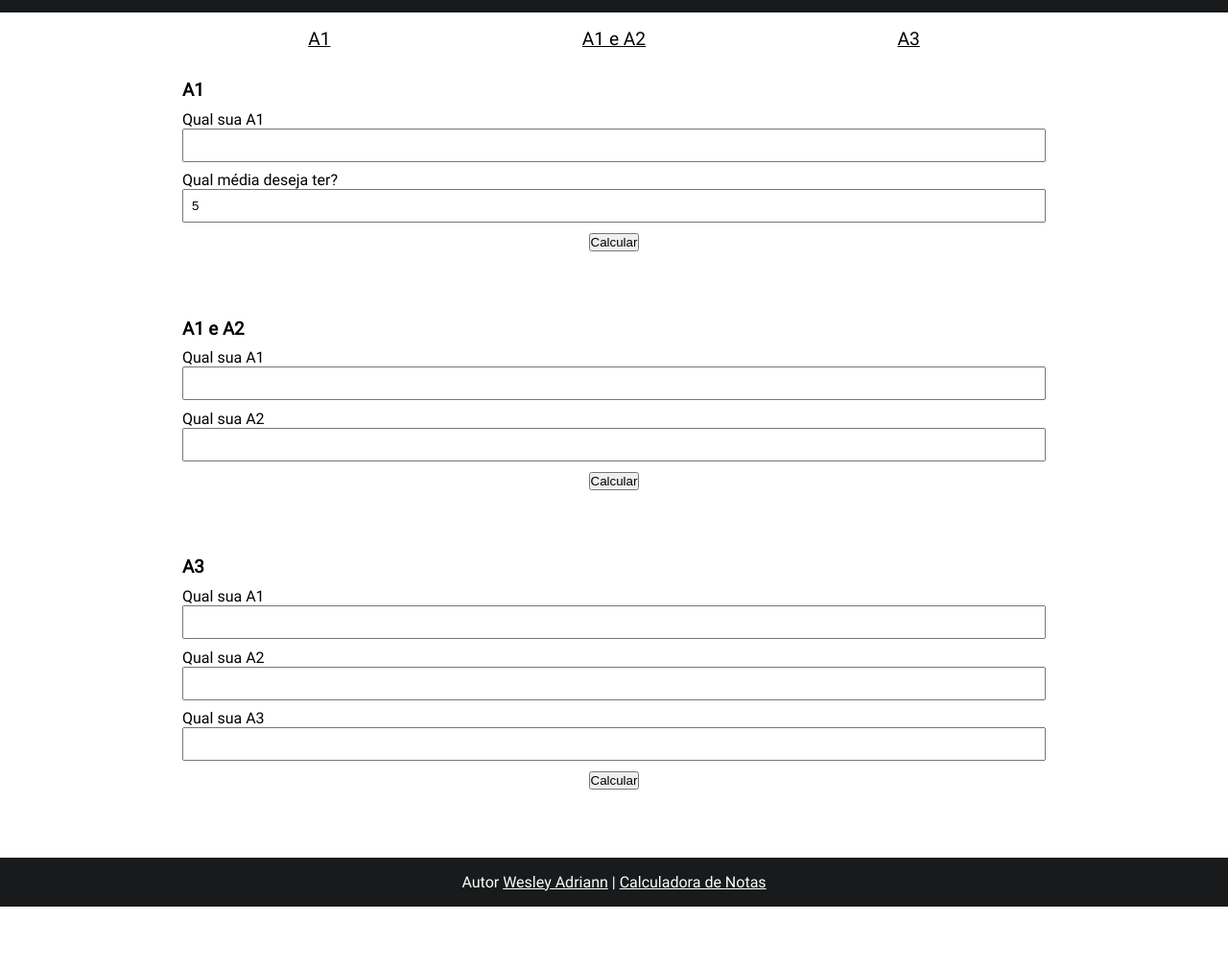
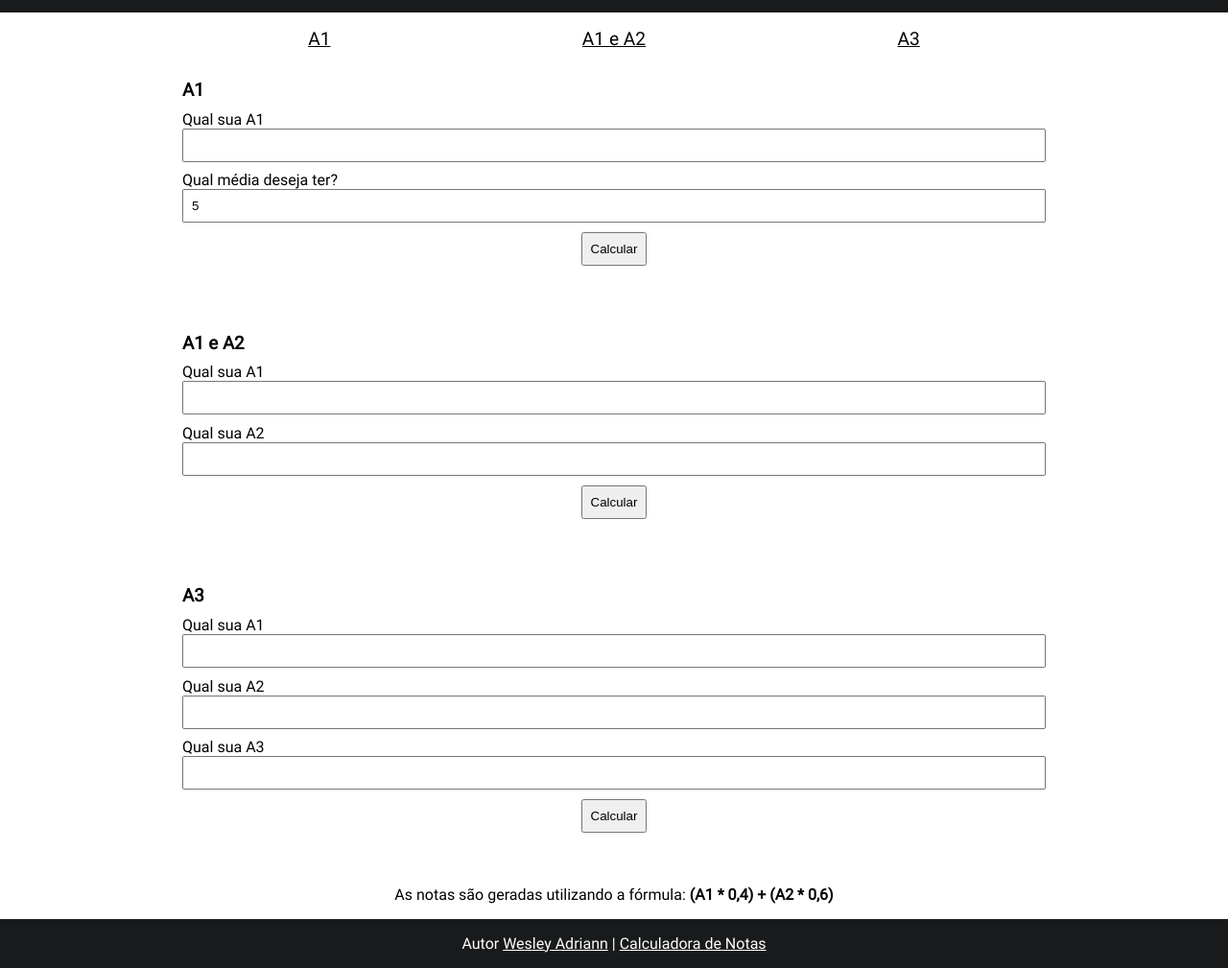
Before and after one commit to wesleyadriann/calculadora_de_notas_iesb, a plain HTML site: page index.html in a window 1280 px wide. Shown: the part 47-1056 px from the top of the page at 96% size. Before the commit the page ends 992 px from the top, so only its background shows below. Drawn offline with Linux system fonts and the light colour scheme.

Commit message:
Adds info
Signed-off-by: Wesley Adriann <wesleyadriann@gmail.com>

```diff
--- a/css/style.css
+++ b/css/style.css
@@ -152,6 +152,7 @@ h3 {
 }
 
 .button-wrapper button {
+    padding: 8px;
     width: 100%;
 }
 
@@ -176,6 +177,14 @@ h3 {
     min-height: 23px;
 }
 
+.formula {
+    text-align: center;
+}
+
+.formula span {
+    font-weight: bold;
+}
+
 footer {
     background-color: rgb(24, 26, 27) ;
     color: white;
--- a/index.html
+++ b/index.html
@@ -126,6 +126,9 @@
                         <p></p>
                     </div>
                 </div>
+                <div class="formula">
+                    <p>As notas são geradas utilizando a fórmula: <span>(A1 * 0,4) + (A2 * 0,6)</span></p>
+                </div>
             </div>
         </main>
         <footer>
```
